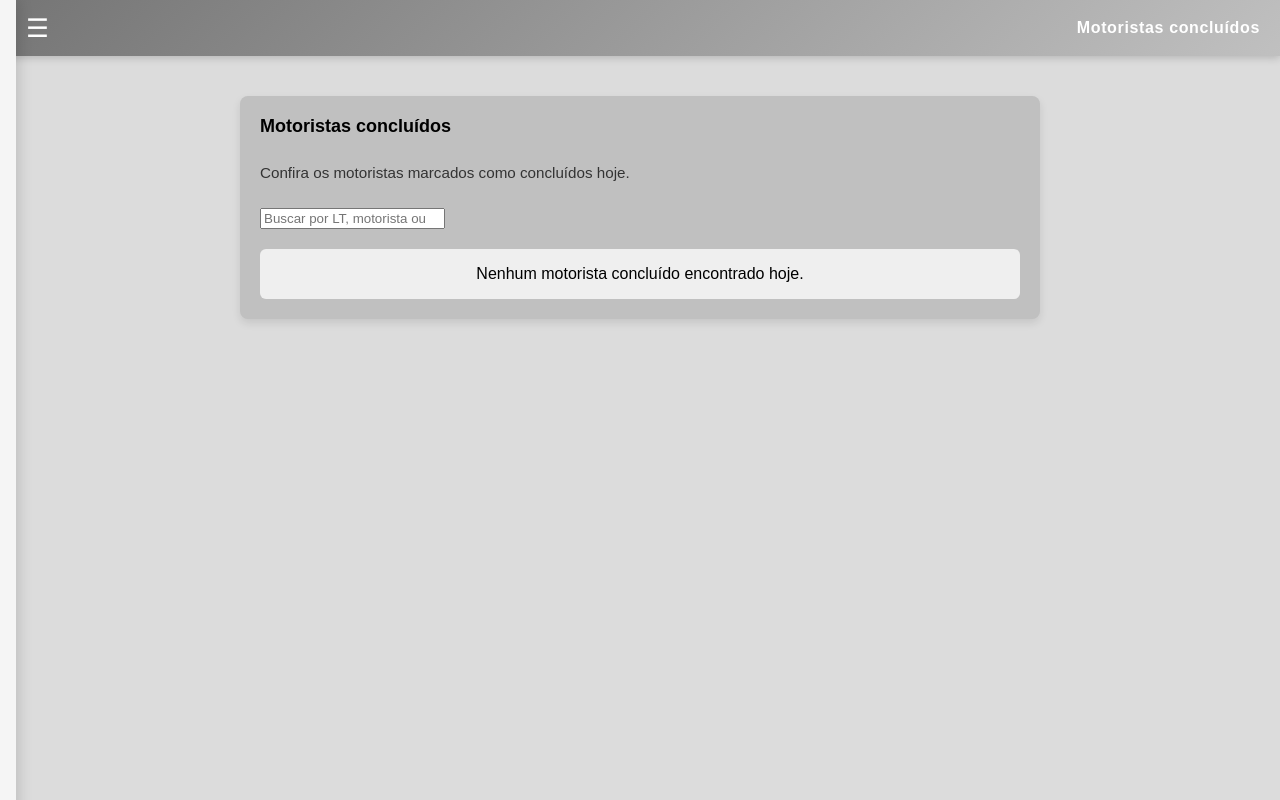
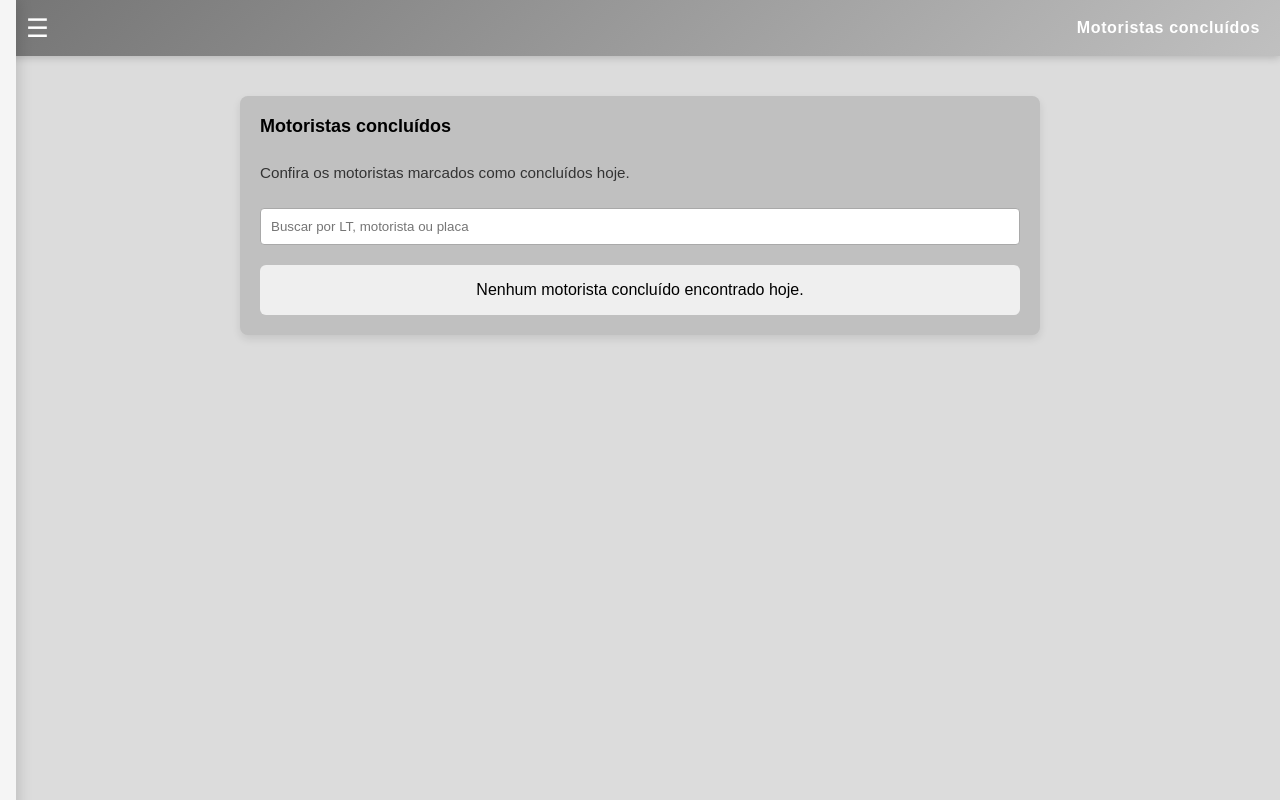
Before and after one commit to Franca20/api_trabalho, a Flask app: page /concluidos in a window 1280 px wide. Run offline with Flask 3, Linux system fonts and the light colour scheme; data that the repository does not hold is empty.

Commit message:
pagina concluidos 71% concluida

```diff
--- a/app/templates/concluidos.html
+++ b/app/templates/concluidos.html
@@ -27,7 +27,7 @@
             <label class="label-index">Motoristas concluídos</label>
             <p class="status-message">Confira os motoristas marcados como concluídos hoje.</p>
             <div class="search-wrapper">
-                <input id="busca-concluidos" type="search" placeholder="Buscar por LT, motorista ou placa" aria-label="Buscar motoristas concluídos">
+                <input id="busca-concluidos" class="input-index" type="search" placeholder="Buscar por LT, motorista ou placa" aria-label="Buscar motoristas concluídos">
             </div>
             <div id="concluidos-list" class="concluidos-list">
                 <div class="status-message">Carregando...</div>
```
